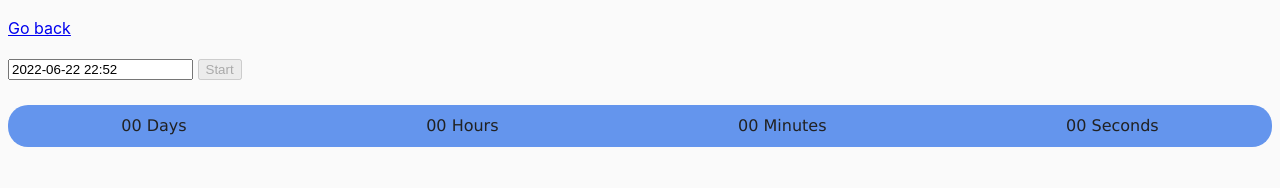
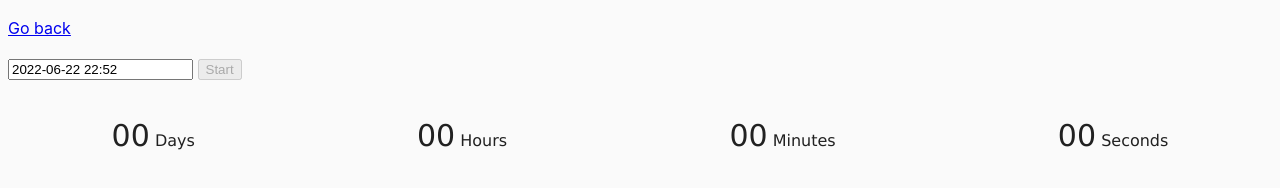
Before and after one commit to denkach/goit-js-hw-09, a website built with Parcel: page src/02-timer.html in a window 1280 px wide. Built offline with nearby package versions, Linux system fonts and the light colour scheme.

Commit message:
style changes

```diff
--- a/src/css/common.css
+++ b/src/css/common.css
@@ -22,12 +22,13 @@ img {
   font-family: Verdana, Geneva, Tahoma, sans-serif;
   padding: 8px 0;
   margin-top: 25px;
-  background-color:cornflowerblue;
   justify-content: space-around;
-  border: 1px solid transparent;
-  border-radius: 20px;
 }
 
 .field:not(:last-child) {
   margin-right: 15px;
 }
+
+.value {
+  font-size: 30px;
+}
```
